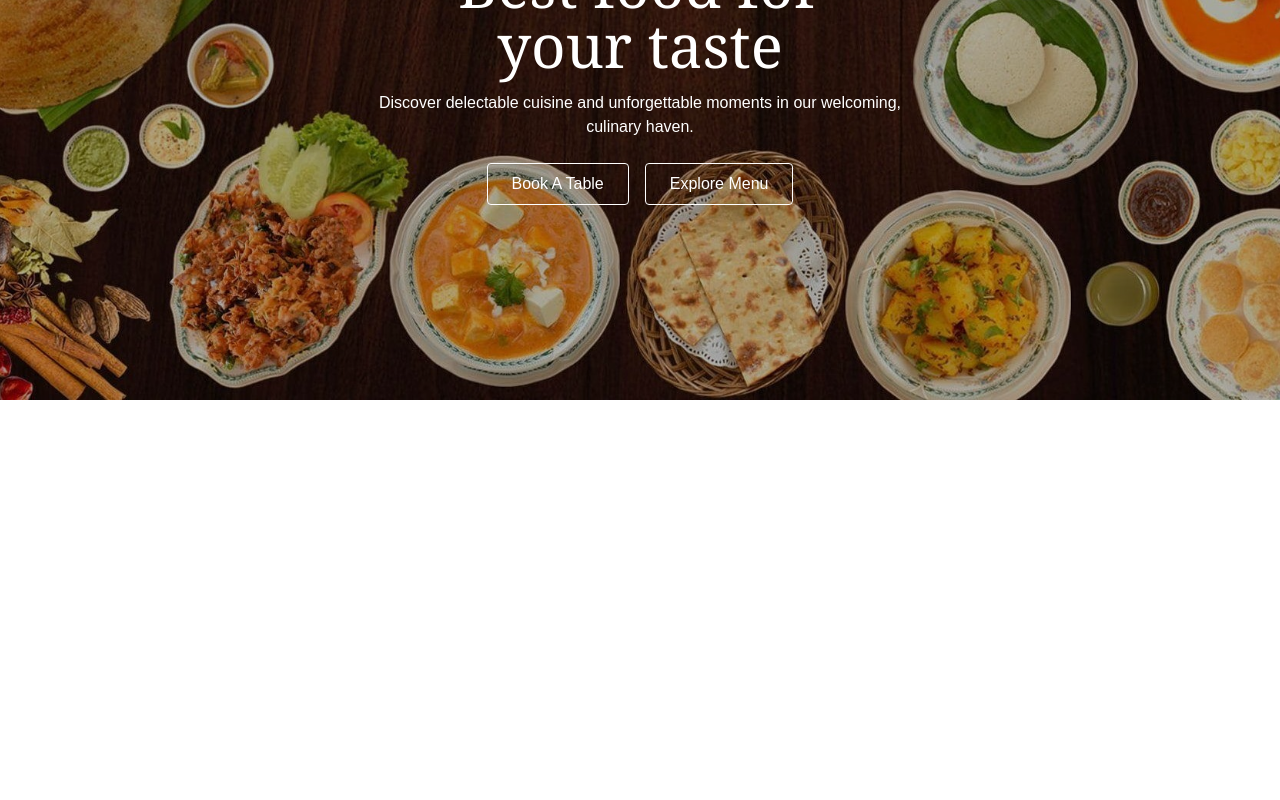
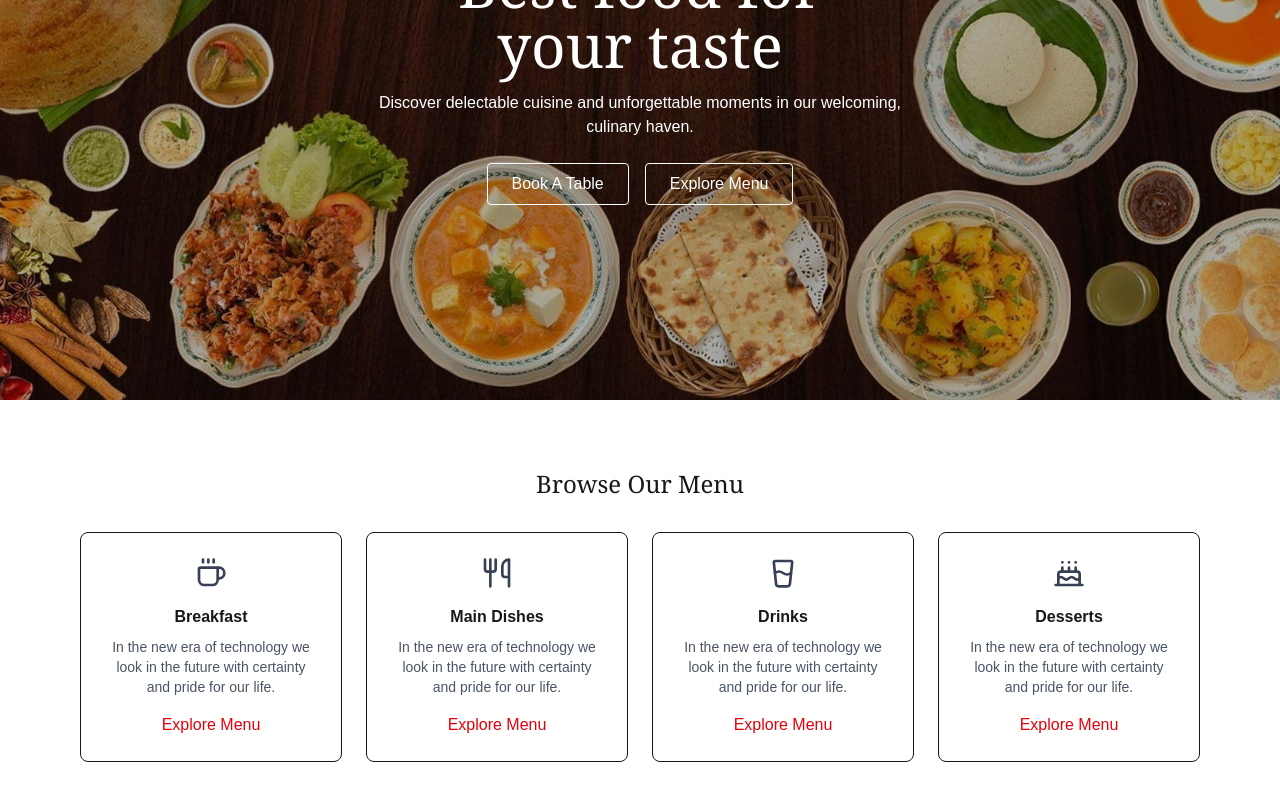
Before and after one commit to tdacorp/POC--7---Landing-Page-UI-with-Light-Dark-Theme-Next.js-TS-Tailwind-, a Next.js app in the folder my-app/: page / in a window 1280 px wide. Shown: the part 372-1172 px from the top of the page. Before the commit the page ends 800 px from the top, so only its background shows below. Built offline with nearby package versions, Linux system fonts and the light colour scheme.

Commit message:
add MenuCards

```diff
--- a/my-app/app/layout.tsx
+++ b/my-app/app/layout.tsx
@@ -3,6 +3,7 @@ import "./globals.css";
 import TopBar from "@/src/components/TopBar";
 import Navbar from "@/src/components/navbar";
 import Hero from "@/src/components/Hero";
+import MenuCards from "@/src/components/MenuCards";
 
 
 export default function RootLayout({
@@ -16,6 +17,7 @@ export default function RootLayout({
         <TopBar />
         <Navbar />
         <Hero />
+        <MenuCards />
         {children}
       </body>
     </html>
--- /dev/null
+++ b/my-app/src/components/MenuCards.tsx
@@ -0,0 +1,55 @@
+// components/MenuCards.tsx
+import React from "react";
+import { Coffee, Utensils, GlassWater, Cake } from "lucide-react";
+
+const menuItems = [
+  {
+    title: "Breakfast",
+    icon: <Coffee className="w-8 h-8 text-gray-700" />,
+    description:
+      "In the new era of technology we look in the future with certainty and pride for our life.",
+  },
+  {
+    title: "Main Dishes",
+    icon: <Utensils className="w-8 h-8 text-gray-700" />,
+    description:
+      "In the new era of technology we look in the future with certainty and pride for our life.",
+  },
+  {
+    title: "Drinks",
+    icon: <GlassWater className="w-8 h-8 text-gray-700" />,
+    description:
+      "In the new era of technology we look in the future with certainty and pride for our life.",
+  },
+  {
+    title: "Desserts",
+    icon: <Cake className="w-8 h-8 text-gray-700" />,
+    description:
+      "In the new era of technology we look in the future with certainty and pride for our life.",
+  },
+];
+
+const MenuCards = () => {
+  return (
+    <div className="py-12 bg-white mt-5">
+      <h2 className="text-2xl font-serif text-center mb-8">Browse Our Menu</h2>
+      <div className="max-w-6xl mx-auto grid grid-cols-1 sm:grid-cols-2 md:grid-cols-4 gap-6 px-4">
+        {menuItems.map((item) => (
+          <div
+            key={item.title}
+            className="border rounded-lg p-6 text-center hover:shadow-lg transition-shadow"
+          >
+            <div className="flex justify-center mb-4">{item.icon}</div>
+            <h3 className="font-semibold mb-2">{item.title}</h3>
+            <p className="text-sm text-gray-600 mb-4">{item.description}</p>
+            <a href="#" className="text-red-600 font-medium">
+              Explore Menu
+            </a>
+          </div>
+        ))}
+      </div>
+    </div>
+  );
+};
+
+export default MenuCards;
```
